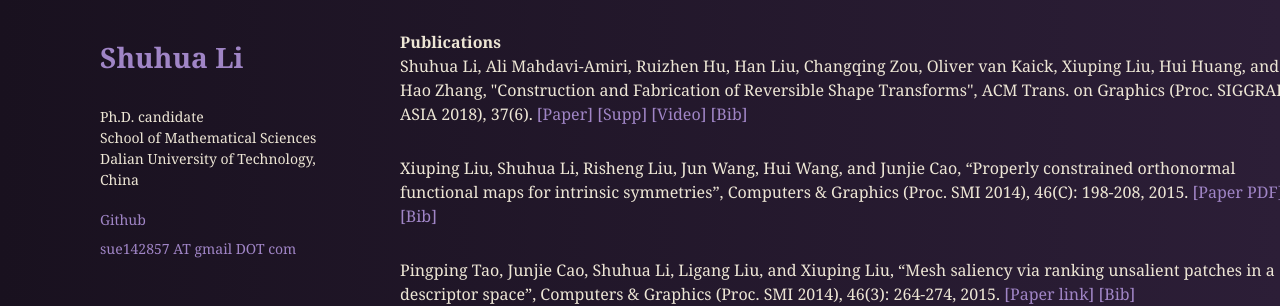
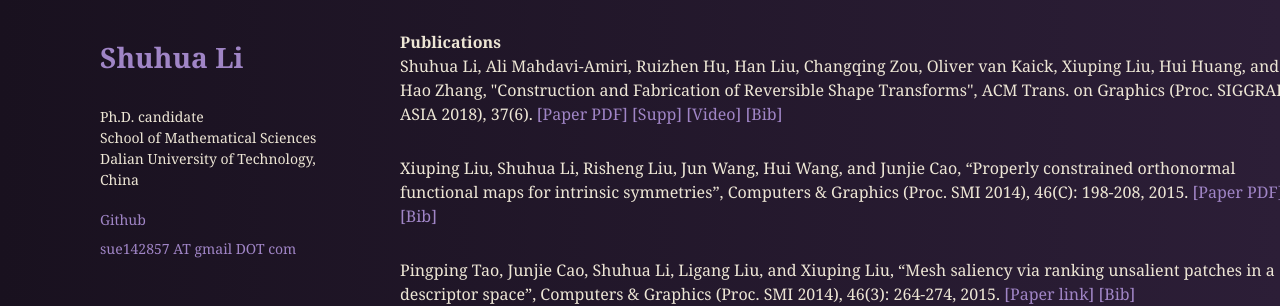
Before and after one commit to sergiokopplin/violet, a Jekyll site: the page built from index.html, in a window 1280 px wide. Shown: the part 242-548 px from the top of the page. Built offline with Jekyll 4.4.1, drawn with Linux system fonts in a browser that asks for light colours.

Commit message:
Update index.html

```diff
--- a/index.html
+++ b/index.html
@@ -36,10 +36,10 @@
   <p>
     <strong>Publications</strong></br>
     Shuhua Li, Ali Mahdavi-Amiri, Ruizhen Hu, Han Liu, Changqing Zou, Oliver van Kaick, Xiuping Liu, Hui Huang, and Hao Zhang, "Construction and Fabrication of Reversible Shape Transforms", ACM Trans. on Graphics (Proc. SIGGRAPH ASIA 2018), 37(6).
-    <a href="./doc/paper_riot18.pdf">[Paper]</a>
-    <a href="./doc/supp_riot18.pdf">[Supp]</a>
-    <a href="./doc/video_riot18.mp4">[Video]</a>
-    <a href="./doc/riot_bib18.txt">[Bib]</a>
+    <a href="./paper_riot_small.pdf">[Paper PDF]</a>
+    <a href="./supp_riot_small.pdf">[Supp]</a>
+    <a href="./video_riot_18_small.mp4">[Video]</a>
+    <a href="./docs../li2018construction.txt">[Bib]</a>
   </p>
 
   <p>
```
